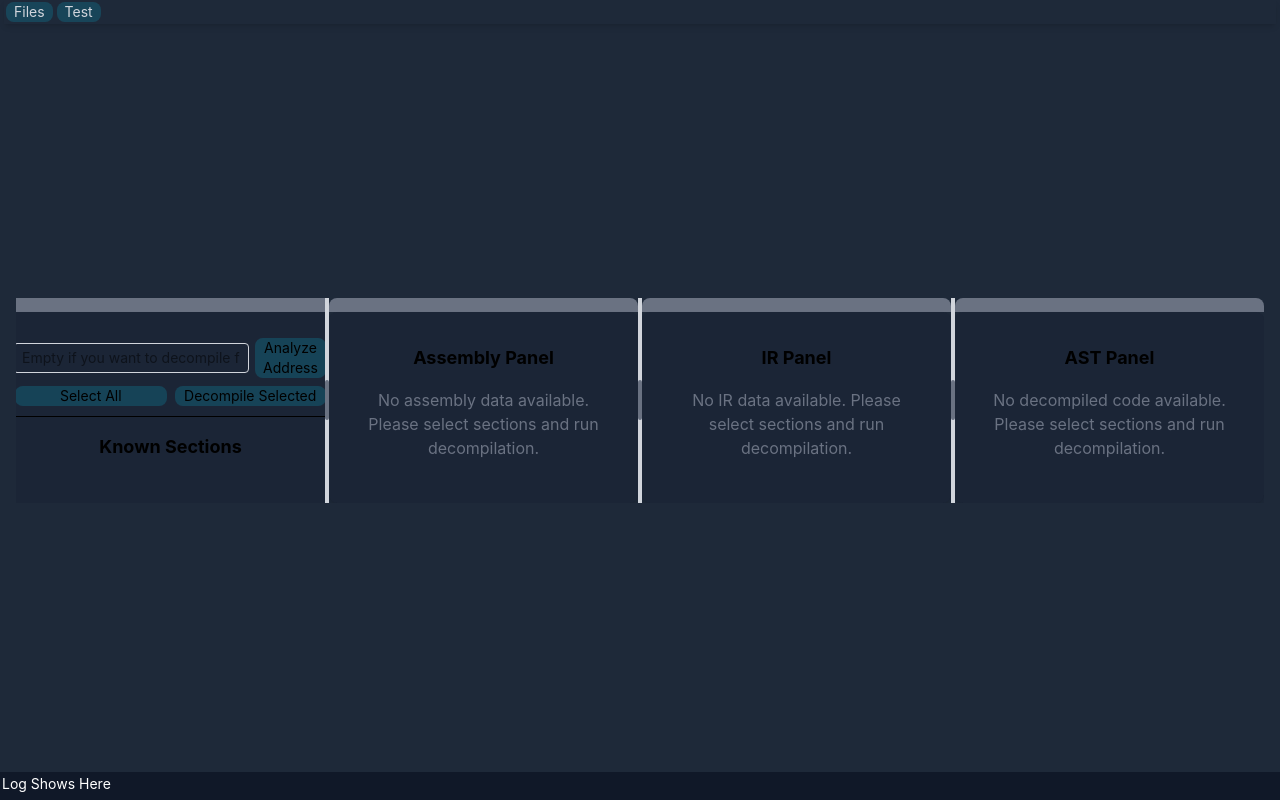
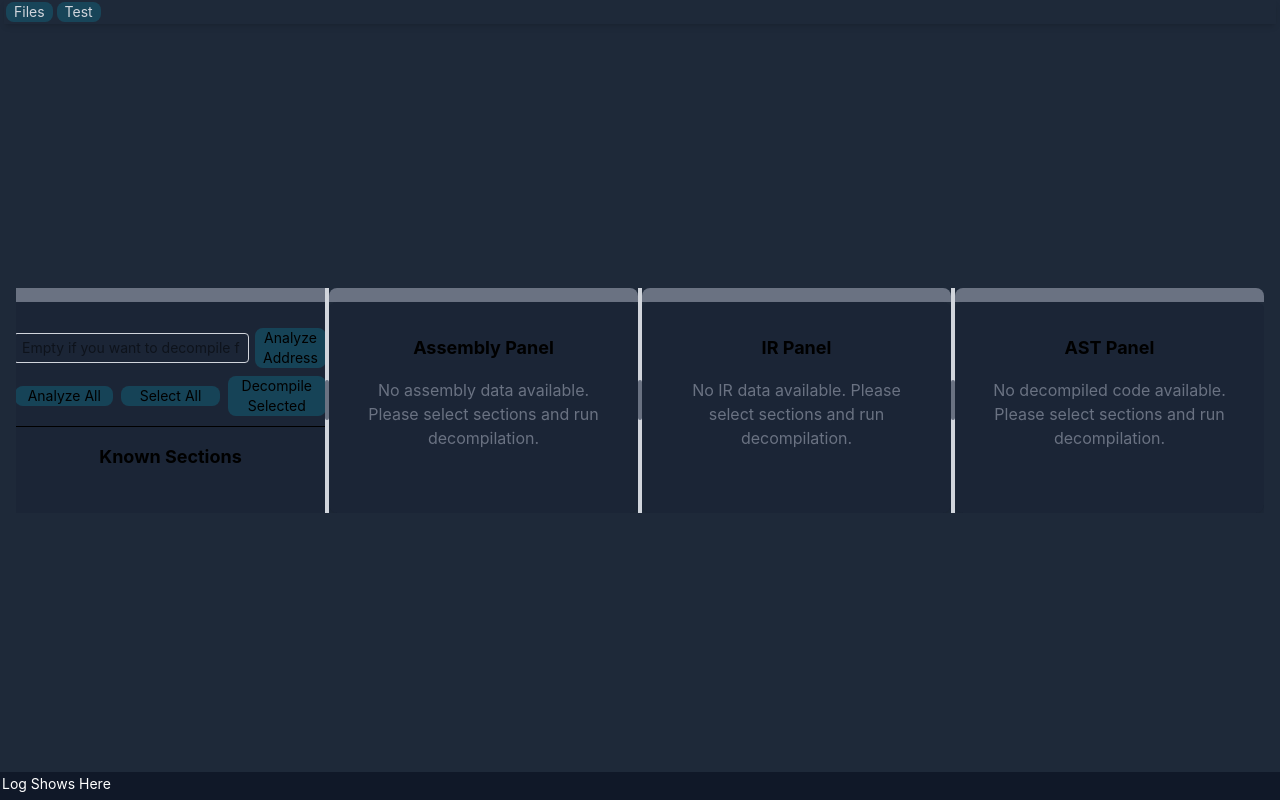
Before and after one commit to Eveheeero/fireman, a React (Vite) app in the folder firebat/: page / in a window 1280 px wide. Built offline with nearby package versions, Linux system fonts and the light colour scheme.

Commit message:
Impl analyze all for firebat

```diff
--- a/firebat/src/SectionPanel.tsx
+++ b/firebat/src/SectionPanel.tsx
@@ -36,6 +36,19 @@ function SectionPanel() {
     ));
   }
 
+  async function analyzeAll() {
+    await invoke("analyze_all_sections").then((result) => {
+      log("All Sections Analyzed", result);
+      const newSections = result as rs.KnownSection[];
+      setKnownSections(prev => [
+        ...prev.filter(section => !newSections.some(newSection => newSection.startAddress === section.data.startAddress)),
+        ...newSections.map(section => ({ selected: false, data: section }))
+      ]);
+    }).catch((error) => {
+      log("All Sections Analyzation Failed", error);
+    });
+  }
+
   async function decompileSelected() {
     const selectedSections = knownSections.filter(section => section.selected);
     if (selectedSections.length === 0) {
@@ -49,7 +62,6 @@ function SectionPanel() {
     await invoke("decompile_sections", { start_addresses: startAddresses }).then((result) => {
       const decompiledResult = result as rs.DecompileResult;
 
-      // 색상 맵 생성
       const colorMap = new Map<number, string>();
       decompiledResult.assembly.forEach(assembly => {
         colorMap.set(assembly.index, getColorForIndex(assembly.index));
@@ -80,7 +92,12 @@ function SectionPanel() {
             Analyze Address
           </button>
         </div>
-        <div className="flex items-center gap-1">
+        <div className="flex items-center gap-1"><button
+          onClick={analyzeAll}
+          className="dft-btn flex-1"
+        >
+          Analyze All
+        </button>
           <button
             onClick={selectAll}
             className="dft-btn flex-1"
```
Also changed, not shown: 1 other file (tests, documents, lock files or other folders).
